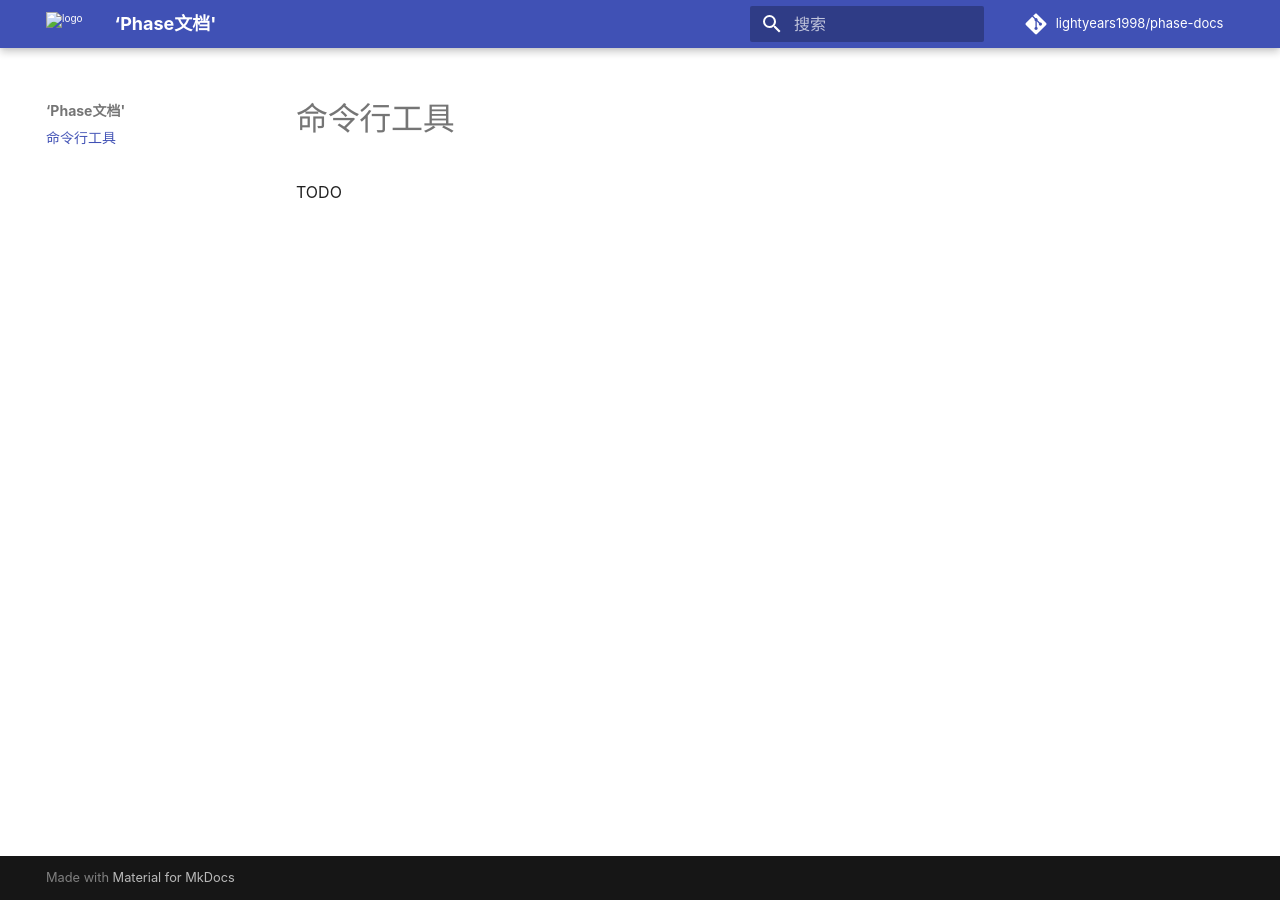
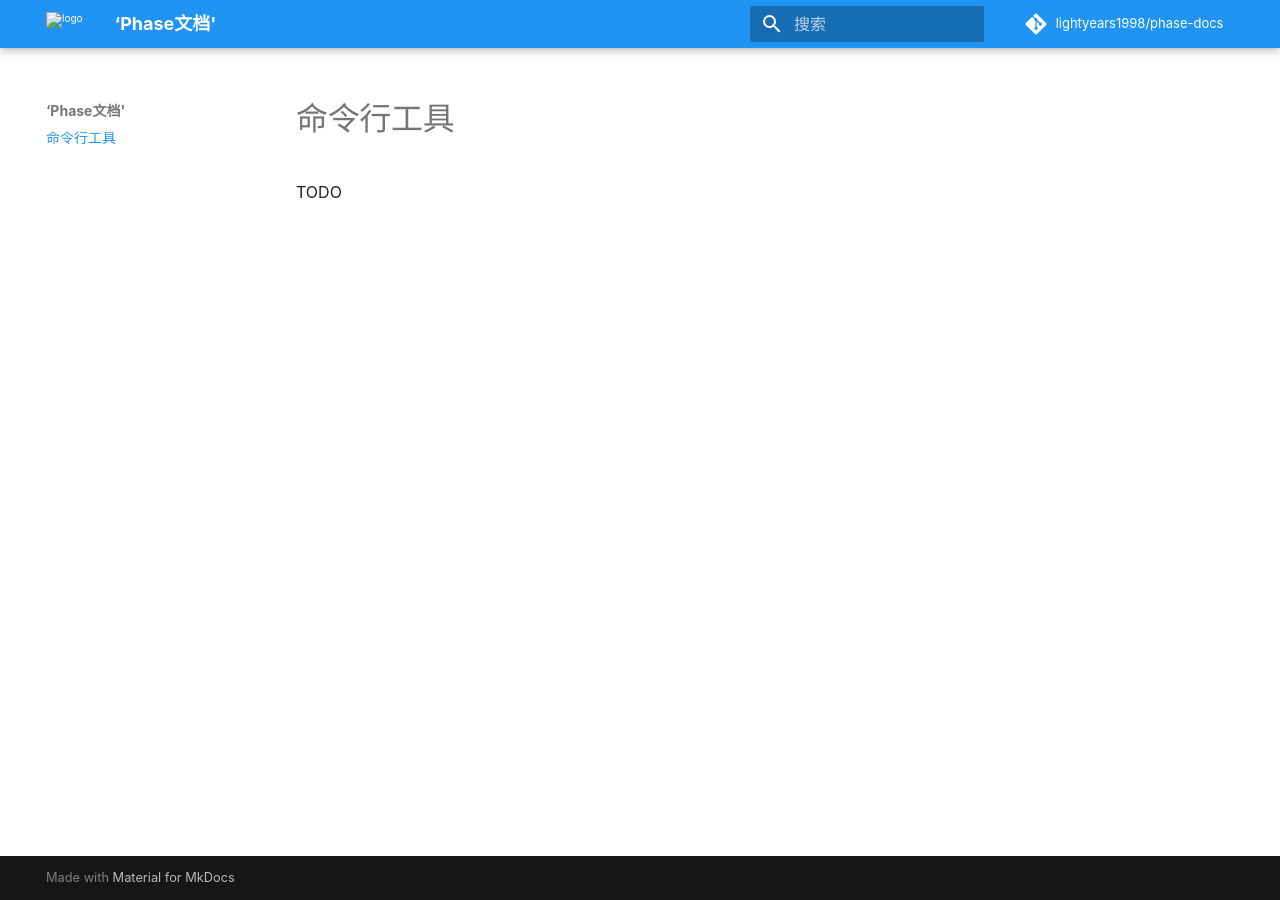
Before and after one commit to lightyears1998/day-primer-docs, an MkDocs documentation site: the page built from docs/cli.md, in a window 1280 px wide. Built offline with MkDocs 1.6.1 and Material for MkDocs 9.7.7, drawn with Linux system fonts in a browser that asks for light colours; some web fonts are replaced; comment, search, counter and statistics services are not loaded.

Commit message:
使用红蓝配色
自古红蓝出CP。

```diff
--- a/mkdocs.yml
+++ b/mkdocs.yml
@@ -11,6 +11,9 @@
   language: 'zh'
   logo: 'images/logo.png'
   favicon: 'images/logo.png'
+  palette:
+    primary: 'blue'
+    accent: 'red'
   font:
     text: 'Source Han Serif'
     code: 'Source Code Pro'
```
